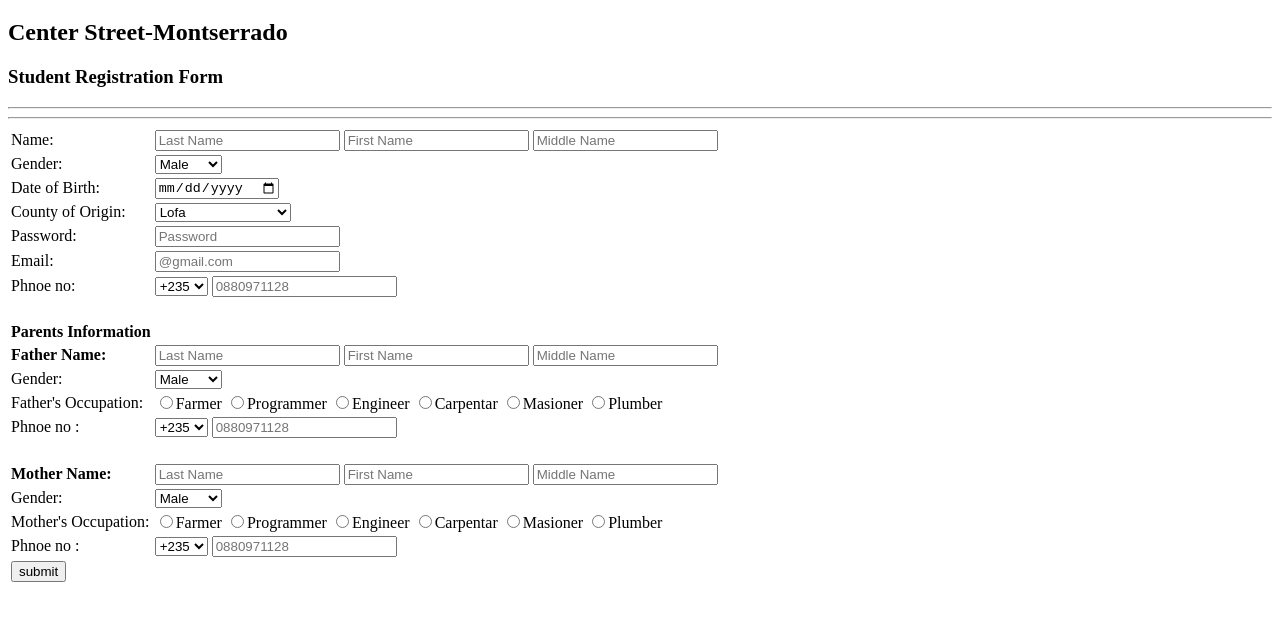
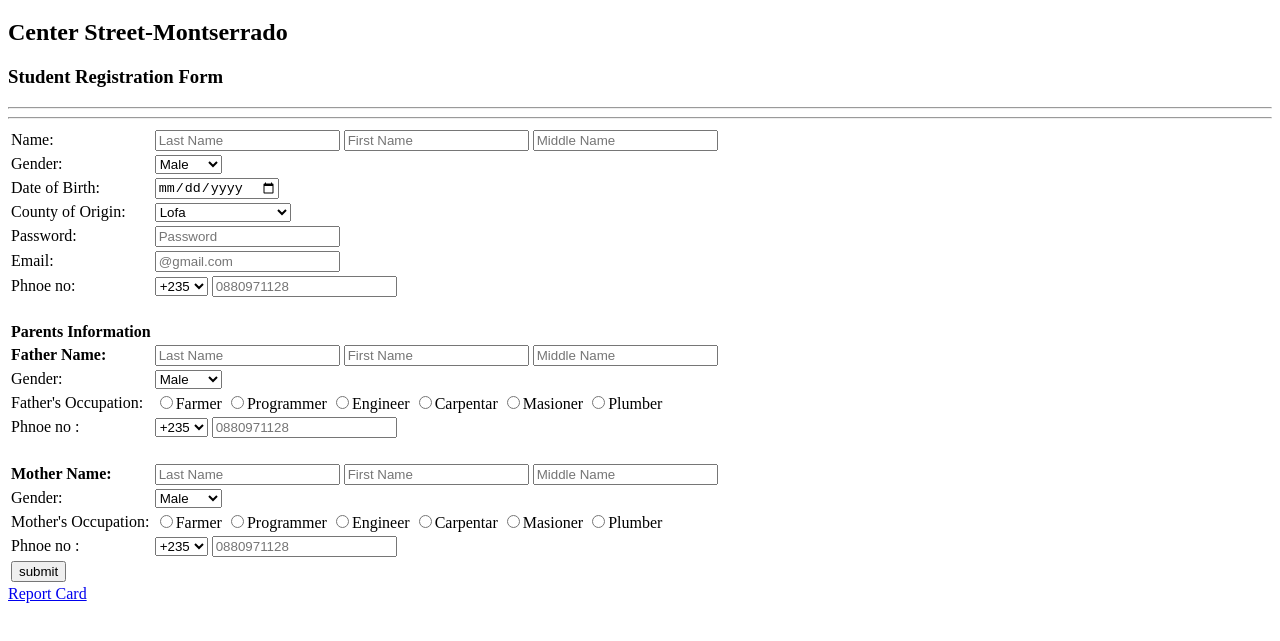
Before and after one commit to Kwagei/week-one-assignment-BenjaminANgafua, a plain HTML site: page index.html in a window 1280 px wide. Shown: the part 61-702 px from the top of the page. Drawn offline with Linux system fonts and the light colour scheme.

Commit message:
Week 1 first assignment: Ben first code

```diff
--- a/index.html
+++ b/index.html
@@ -1,14 +1,17 @@
 <!DOCTYPE html>
 <html lang="en">
+
 <head>
     <meta charset="UTF-8">
     <title>Registration Form</title>
 </head>
+
 <body>
     <h1>Benjamin & Kumba Academy</h1>
     <h2>Center Street-Montserrado</h2>
     <h3>Student Registration Form</h3>
-    <hr> <hr>
+    <hr>
+    <hr>
     <form method="POST">
         <table>
             <tbody>
@@ -218,5 +221,9 @@
             </tbody>
         </table>
     </form>
+    <footer>
+        <a href="./index2.html">Report Card</a>
+    </footer>
 </body>
+
 </html>
```
Lines whose indentation alone changed are shown as unchanged.
